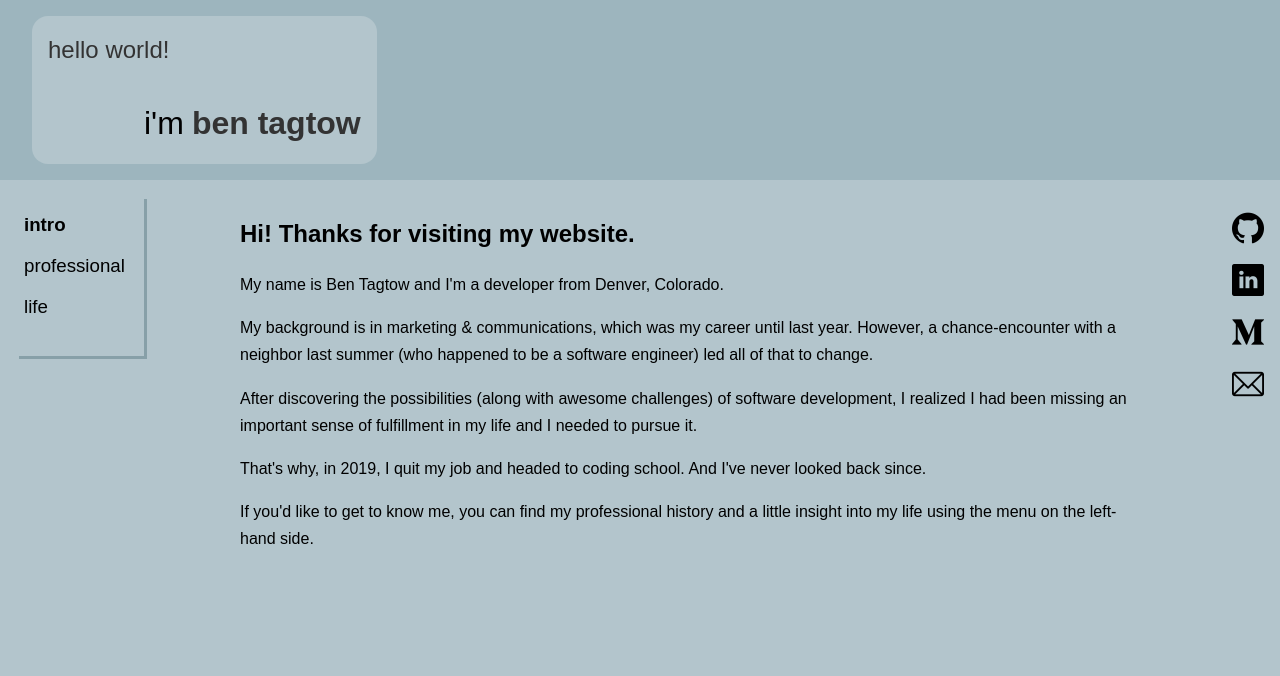
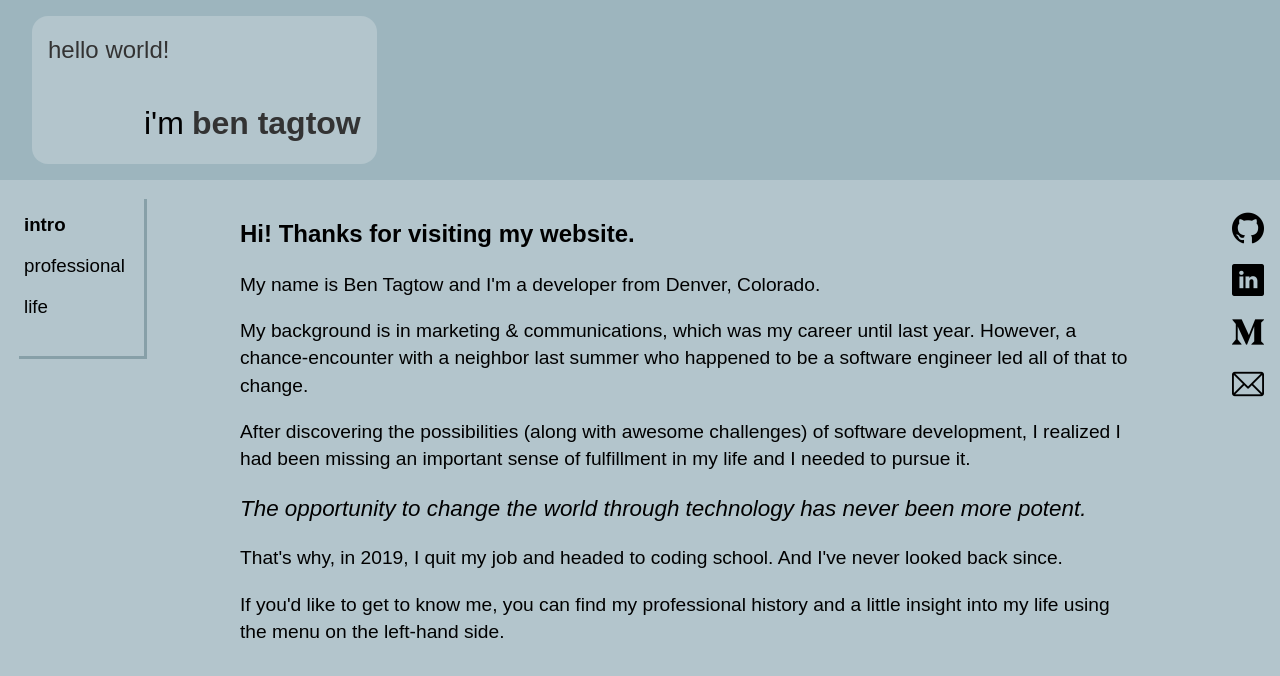
Before and after one commit to btagtow/tagtow-portfolio, a React (Create React App) app: page / in a window 1280 px wide. Shown: the top 676 px of the page. Built offline with nearby package versions, Linux system fonts and the light colour scheme.

Commit message:
switching branches - precommit

```diff
--- a/src/App.css
+++ b/src/App.css
@@ -105,8 +105,12 @@ body{
 }
 .intro{
   line-height: 1.7rem;
+  font-size: 1.2rem;
 }
-
+.emphasis{
+  font-size: 1.4rem;
+  font-style: italic;
+}
 .selected-section{
   width: 70%;
 }
--- a/src/components/Intro.js
+++ b/src/components/Intro.js
@@ -12,17 +12,22 @@ export default function intro() {
             </p>
             <p>
             My background is in marketing & communications, which was my career until last year.
-            However, a chance-encounter with a neighbor last summer (who happened to be a software engineer)
+            However, a chance-encounter with a neighbor last summer who happened to be a software engineer
             led all of that to change.
             </p>
             <p>
             After discovering the possibilities (along with awesome challenges) of software development,
             I realized I had been missing an important sense of fulfillment in my life and I needed to pursue it.
             </p>
+            <p className="emphasis">
+            The opportunity to change the world through technology has never been more potent.
+            </p>
             <p>
+
             That's why, in 2019, I quit my job and
             headed to coding school. And I've never looked back since.
             </p>
+
             <p>
 
             If you'd like to get to know me, you can find my professional history
```
Also changed, not shown: 1 other file (tests, documents, lock files or other folders).
